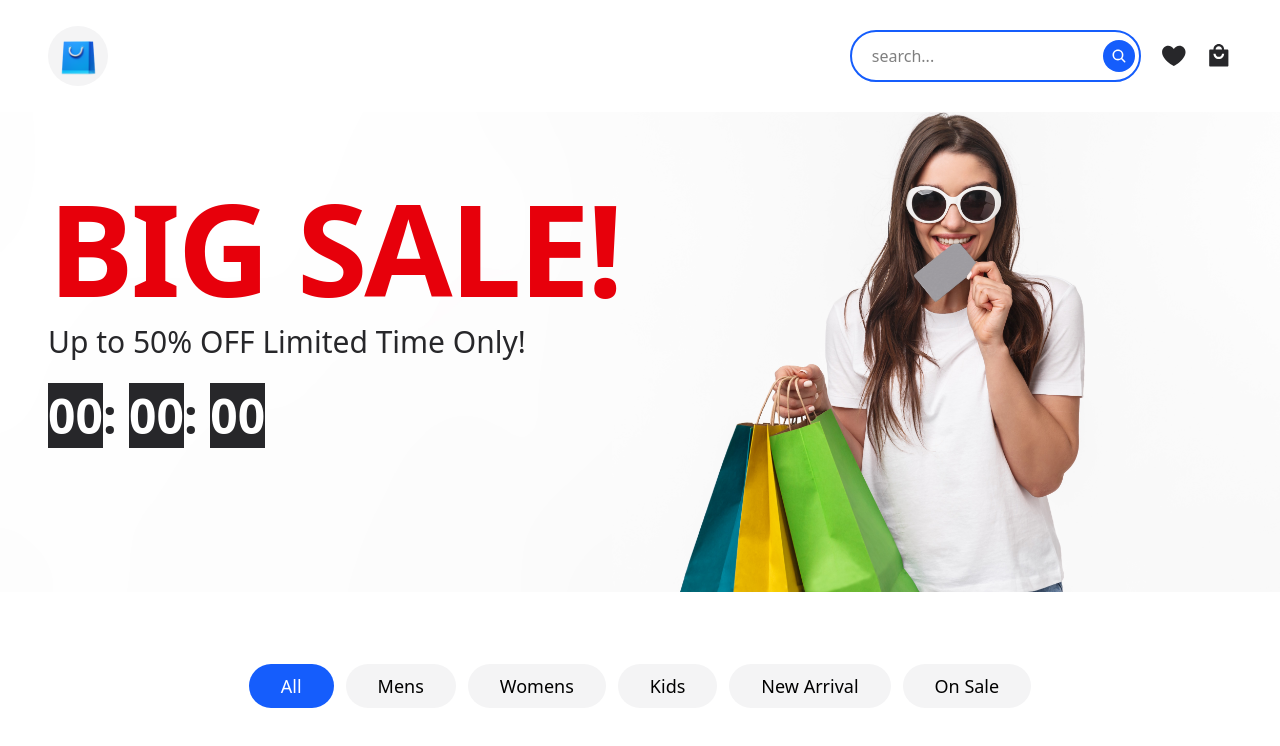
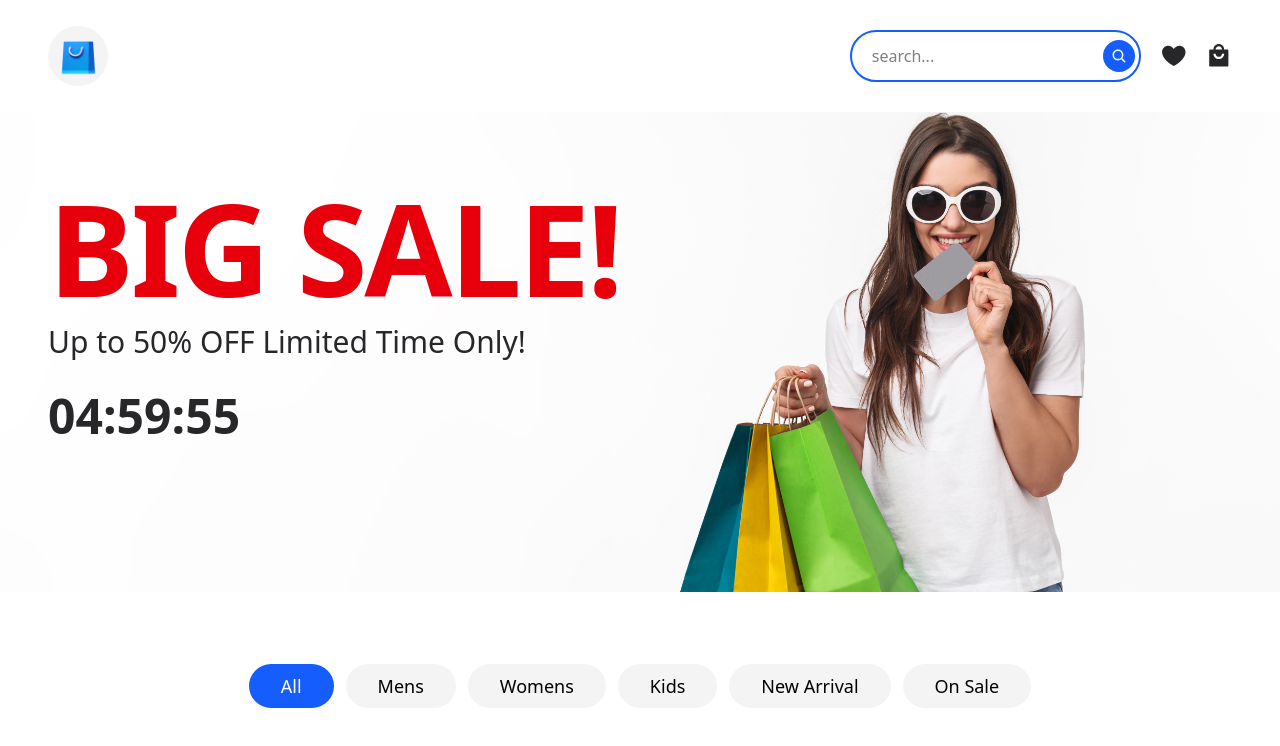
Before and after one commit to Ajaykumaryadav-Aj/ecommerce-project, a React (Vite) app: page / in a window 1280 px wide. Shown: the top 746 px of the page. Built offline with nearby package versions, Linux system fonts and the light colour scheme.

Commit message:
local storage for cart & wishlist

```diff
--- a/src/Components/Banner/Banner.jsx
+++ b/src/Components/Banner/Banner.jsx
@@ -1,7 +1,123 @@
-import React from "react";
+import React, { useState,useEffect, useRef } from "react";
 import BannerImage from "../../assets/banner.jpg";
 const Banner = () => {
+
+const initialTime = 5 * 60 * 60;
+// const [timeLeft, setTimeLeft] = useState();
+
+
+// const formatTime = (time) =>{
+// const hours = time / 3600;
+// const minute = (time % 3600 ) /60;
+// const seconds = time % 60;
+
+// return {
+//   hours: String(hours).padStart(2,"0"),
+//   minute:String(minute).padStart(2,"0"),
+//   seconds:String(seconds).padStart(2,"0")
+// }
+
+// }
+
+// const [timer, setTimer] = useState("00:00:00")
+//   const Ref = useRef()
+
+//   function getTimeRemaining(e) {
+//     const total = Date.parse(e) - Date.parse(new Date())
+//     const hour = Math.floor(total(1000*60*60) %24);
+//     const seconds = Math.floor((total / 1000) % 60);
+//     const minute = Math.floor((total / 1000 / 60) % 60);
+//     return {total,hour,minute,seconds}
+//   }
+//   function startTimer(e) {
+//     let {total, hour, minute, seconds} = getTimeRemaining(e);
+//     if (total >= 0) {
+//       setTimer(
+//         (hour > 9 ? hour : '0' + hour) + ':' +
+//         (minute > 9 ? minute : '0' + minute) + ':' +
+//         (seconds > 9 ? seconds : '0' + seconds)
+//       )
+//     }
+//   }
+//   function clearTimer(e) {
+//     setTimer("00:00:00")
+//     if (Ref.current) clearInterval(Ref.current);
+//       const id = setInterval(() => {
+//         startTimer(e)
+//       }, 1000)
+//       Ref.current= id;
+//     }
+// function getDeadTime() {
+//   let deadline = new Date();
+//   deadline.setSeconds(deadline.getSeconds() + 10);
+//   return deadline;
+// }
+// useEffect(() => {
+//  clearTimer(getDeadTime())
+
+
+// }, [])
+
+
+//   }
+
+ const [timer, setTimer] = useState("00:00:00");
+  const Ref = useRef();
+
+  // Function to get time remaining
+  function getTimeRemaining(e) {
+    const total = Date.parse(e) - Date.parse(new Date()); // Time left in milliseconds
+    const hours = Math.floor((total / (1000 * 60 * 60)) % 24); // Hours
+    const minutes = Math.floor((total / 1000 / 60) % 60); // Minutes
+    const seconds = Math.floor((total / 1000) % 60); // Seconds
+    return { total, hours, minutes, seconds };
+  }
+
+  // Function to start the timer
+  function startTimer(deadline) {
+    let { total, hours, minutes, seconds } = getTimeRemaining(deadline);
+    if (total >= 0) {
+      setTimer(
+        (hours > 9 ? hours : '0' + hours) + ':' +
+        (minutes > 9 ? minutes : '0' + minutes) + ':' +
+        (seconds > 9 ? seconds : '0' + seconds)
+      );
+    } else {
+      clearInterval(Ref.current); // Clear the interval when time is up
+    }
+  }
+
+  // Function to initialize the timer
+  function clearTimer(deadline) {
+    setTimer("00:00:00"); // Reset timer display
+    if (Ref.current) clearInterval(Ref.current); // Clear any existing interval
+
+    const id = setInterval(() => {
+      startTimer(deadline); // Start the timer
+    }, 1000);
+    Ref.current = id; // Store the interval ID
+  }
+
+  // Function to calculate the deadline (example: 10 seconds from now)
+  function getDeadTime() {
+    let deadline = new Date();
+    deadline.setHours(deadline.getHours() + 5); // Set deadline 10 seconds from now
+    return deadline;
+  }
+
+  // Start the timer when the component mounts
+  useEffect(() => {
+    clearTimer(getDeadTime()); // Start timer with the deadline
+
+    // Cleanup the interval when the component unmounts
+    return () => {
+      if (Ref.current) clearInterval(Ref.current);
+    };
+  }, []);
+
+
   return (
+
     <section
       className="h-[60vh] mt-[14vh] bg-cover bg-top"
       style={{ backgroundImage: `url(${BannerImage})` }}
@@ -13,14 +129,15 @@ const Banner = () => {
         <h2 className="text-zinc-800 text-3xl">
           Up to 50% OFF Limited Time Only!
         </h2>
-        <div className="text-5xl font-bold text-zinc-800 gap-x-5 mt-5">
-          <span className="text-white bg-zinc-800">00</span>:{" "}
-          <span className="text-white bg-zinc-800">00</span>:{" "}
-          <span className="text-white bg-zinc-800">00</span>
-        </div>
+        {/* <div className="text-5xl font-bold text-zinc-800 gap-x-5 mt-5">
+          <span className="text-white bg-zinc-800">{hours}</span>:
+          <span className="text-white bg-zinc-800">{minutes}</span>:
+          <span className="text-white bg-zinc-800">{seconds}</span>
+        </div> */}
+        <h3 className="text-5xl font-bold text-zinc-800 gap-x-5 mt-5">{timer}</h3>
       </div>
     </section>
   );
-};
 
+}
 export default Banner;
--- a/src/Components/Home/Home.jsx
+++ b/src/Components/Home/Home.jsx
@@ -13,10 +13,16 @@ const Home = () => {
 
   const [isScrolled, setIsScrolled] = useState(false);
   const [activePanel, setActivePanel] = useState(null);
-  const [cart, setCart] = useState([]);
+  const [cart, setCart] = useState(() => {
+    const storeCart = localStorage.getItem("cart");
+    return storeCart ? JSON.parse(storeCart) : [];
+  });
   const [orderSummary, setOrderSummary] = useState(false);
   const [orderPlaced, setOrderPlaced] = useState(false);
-  const [wishlist , setWishlist] = useState([]);
+  const [wishlist, setWishlist] = useState(()=>{
+    const storeWishlist = localStorage.getItem('wishlist');
+    return storeWishlist ? JSON.parse(storeWishlist) :
+[]  });
 
   // Total Calculations
   const subtotal = cart.reduce(
@@ -33,6 +39,18 @@ const Home = () => {
     };
     window.addEventListener("scroll", changeNavbar);
   }, []);
+
+  // Save Items to local Storage
+  useEffect(() => {
+    localStorage.setItem("cart", JSON.stringify(cart));
+    localStorage.setItem("wishlist", JSON.stringify(wishlist));
+  }, [cart,wishlist]);
+
+  // // get Item Local storage
+  // const getCart= ()=>{
+  //   const storeCart = localStorage.getItem('cart')
+  //   return storeCart ? JSON.parse(storeCart) :[]
+  // }
 
   // Handle Scrolling
   const handleScroll = () => {
@@ -82,22 +100,24 @@ const Home = () => {
 
   // Wishlist Function
 
-  const addToWishlist = (product) =>{
-
-const isInwishlist = wishlist.some(item=> item.id == product.id);
+  const addToWishlist = (product) => {
+    const isInwishlist = wishlist.some((item) => item.id == product.id);
     if (isInwishlist) {
-  setWishlist(wishlist.filter(item=> item.id !== product.id))
-}else{
-  const addDate = new Date().toLocaleDateString('en-GB')
-  setWishlist([...wishlist,{...product, addDate}])
+      setWishlist(wishlist.filter((item) => item.id !== product.id));
+    } else {
+      const addDate = new Date().toLocaleDateString("en-GB");
+      setWishlist([...wishlist, { ...product, addDate }]);
     }
-
-
-  }
+  };
 
   // Remove Items
   const removeItems = (product) => {
     setCart(cart.filter((item) => item.id !== product.id));
+  };
+
+  // Clear wishlist
+  const clearWishlist = () => {
+    setWishlist([]);
   };
 
   return (
@@ -109,14 +129,19 @@ if (isInwishlist) {
         isScrolled={isScrolled}
         handlePanel={handlePanel}
         totalItems={totalItems}
-        wishlist = {wishlist}
+        wishlist={wishlist}
       />
 
       {/* Banner */}
       <Banner />
 
       {/* Product */}
-      <Product searchTerm={searchTerm} addToCart={addToCart} addToWishlist={addToWishlist} wishlist={wishlist} />
+      <Product
+        searchTerm={searchTerm}
+        addToCart={addToCart}
+        addToWishlist={addToWishlist}
+        wishlist={wishlist}
+      />
 
       {/* Cart  */}
 
@@ -134,10 +159,17 @@ if (isInwishlist) {
       />
 
       {/* Wishlist Tab */}
-      <Wishlist activePanel={activePanel} handleClose={handleClose} wishlist={wishlist} addToCart={addToCart}/>
+      <Wishlist
+        activePanel={activePanel}
+        handleClose={handleClose}
+        wishlist={wishlist}
+        addToCart={addToCart}
+        clearWishlist={clearWishlist}
+      />
 
       {/* OrderSummary */}
-     {orderSummary &&  <OrderSummary
+      {orderSummary && (
+        <OrderSummary
           cart={cart}
           subtotal={subtotal}
           shippingFee={shippingFee}
@@ -145,11 +177,11 @@ if (isInwishlist) {
           setOrderPlaced={setOrderPlaced}
           setOrderSummary={setOrderSummary}
           setCart={setCart}
-      />}
-
+        />
+      )}
 
       {/* Order Placed */}
-     { orderPlaced && <OrderPlace  setOrderPlaced={setOrderPlaced}/>}
+      {orderPlaced && <OrderPlace setOrderPlaced={setOrderPlaced} />}
     </div>
   );
 };
--- a/src/Components/OrderSummary/OrderSummary.jsx
+++ b/src/Components/OrderSummary/OrderSummary.jsx
@@ -40,7 +40,7 @@ setCart([])
             </div>
         </div>
         <div className=" flex mt-10, gap-x-3">
-            <button className="bg-zinc-800 flex-1 py-3 active:bg-zinc-900 text-white rounded-lg cursor-pointer">Close</button>
+            <button className="bg-zinc-800 flex-1 py-3 active:bg-zinc-900 text-white rounded-lg cursor-pointer" onClick={()=>setOrderSummary(false)}>Cancel</button>
             <button className="bg-blue-800 flex-1 py-3 active:bg-blue-700 text-white rounded-lg cursor-pointer" onClick={handlePlaceOrder}>Place Order</button>
         </div>
       </div>
--- a/src/Components/Products/Product.jsx
+++ b/src/Components/Products/Product.jsx
@@ -33,9 +33,9 @@ const Product = ({ searchTerm, addToCart, addToWishlist ,wishlist}) => {
   const renderProducts = filteredItems.map((product) => {
     return (
       // Card
-      <div className="bg-zinc-100 p-5 border-1 border-zinc-300 rounded-lg">
+      <div key={product.id} className="bg-zinc-100 p-5 border-1 border-zinc-300 rounded-lg">
         <div className="flex justify-between items-center">
-          <button className={`text-3xl text-zinc-3000 cursor-pointer ${wishlist.some(item=> item.id === product.id) ? 'text-red-600' : 'text-zinc-300'
+          <button className={`text-3xl cursor-pointer ${wishlist.some(item=> item.id === product.id)? 'text-red-600' : 'text-zinc-300'
 
           }`}
            onClick={()=>addToWishlist(product)}>
--- a/src/Components/Wishlist/Wishlist.jsx
+++ b/src/Components/Wishlist/Wishlist.jsx
@@ -1,8 +1,6 @@
-import React from "react";
-import Jeans from "../../assets/jeans.png";
-import Product from "../Products/Product";
 
-const Wishlist = ({ activePanel, handleClose, wishlist , addToCart}) => {
+
+const Wishlist = ({ activePanel, handleClose, wishlist , addToCart, clearWishlist}) => {
   return (
     <div
       className={`flex justify-between flex-col gap-5 bg-zinc-100 fixed top-0 right-0  z-40 bottom-0 left-auto w-[400px] border-1 border-zinc-300 py-7 transform transition-transform duration-300  ${
@@ -17,7 +15,7 @@ const Wishlist = ({ activePanel, handleClose, wishlist , addToCart}) => {
       </div>
 
       {/* Cart Items */}
-      <div className="flex-1">
+      <div className="flex-1 overflow-y-auto scroll">
         { wishlist.length === 0 ? (
           <p className="text-zinc-800 text-center">Your Wishlist is empty</p>
         ) : wishlist.map((product, index) => {
@@ -72,7 +70,7 @@ const Wishlist = ({ activePanel, handleClose, wishlist , addToCart}) => {
         >
           Close
         </button>
-        <button className="bg-blue-600 text-white flex-1 h-[7vh] cursor-pointer active:bg-blue-700">
+        <button className="bg-blue-600 text-white flex-1 h-[7vh] cursor-pointer active:bg-blue-700" onClick={clearWishlist}>
           Clear All
         </button>
       </div>
```
Lines whose indentation alone changed are shown as unchanged.
